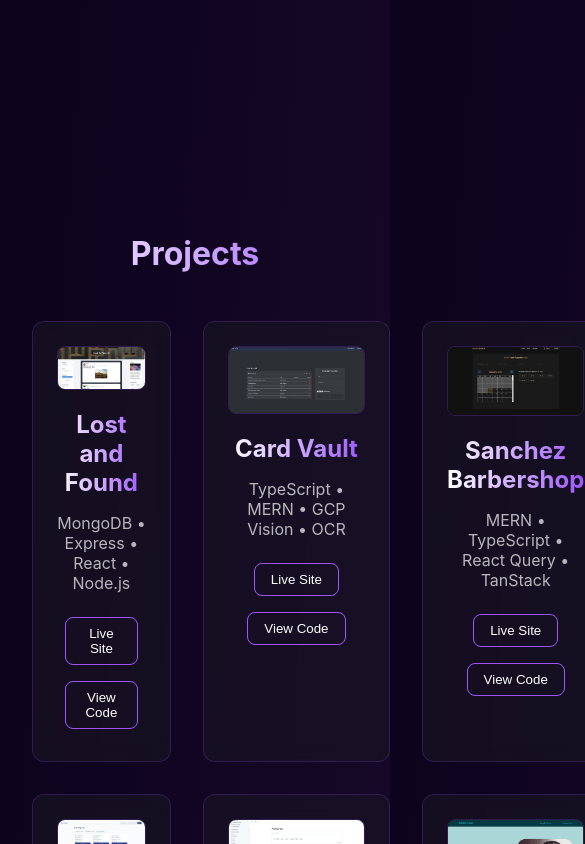
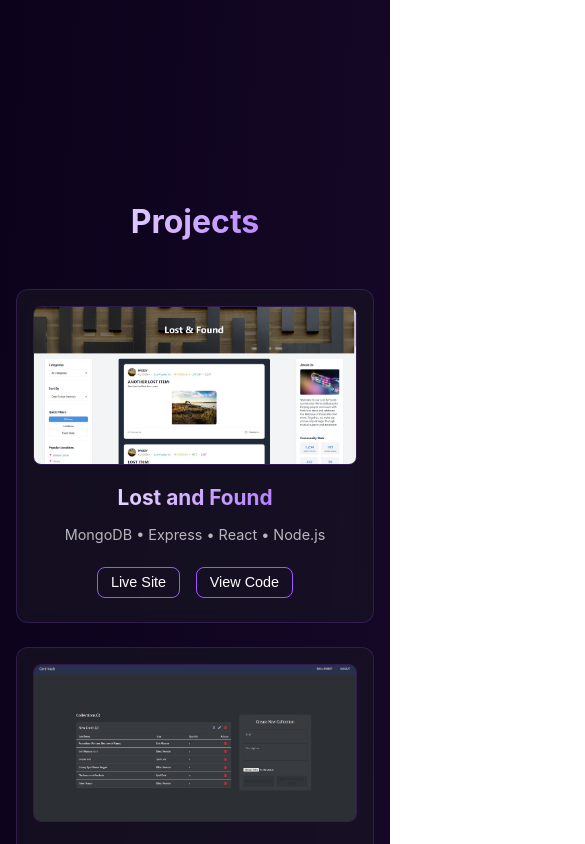
Before and after one commit to eric-capiz/portfolio, a React (Vite) app: page / in a window 390 px wide. Shown: the part 1460-2304 px from the top of the page, 585 px wide, since content can reach past the window. Built offline with nearby package versions, Linux system fonts and the light colour scheme.

Commit message:
styling updates to project cards

```diff
--- a/src/components/Projects.jsx
+++ b/src/components/Projects.jsx
@@ -98,7 +98,7 @@ ProjectCard.propTypes = {
     name: PropTypes.string.isRequired,
     mainImage: PropTypes.string.isRequired,
     techStack: PropTypes.arrayOf(PropTypes.string).isRequired,
-    codeLink: PropTypes.string.isRequired,
+    codeLink: PropTypes.string,
     liveLink: PropTypes.string.isRequired,
   }).isRequired,
   isMobile: PropTypes.bool.isRequired,
--- a/src/styles/components/_projects.scss
+++ b/src/styles/components/_projects.scss
@@ -23,6 +23,15 @@
       display: grid;
       grid-template-columns: repeat(3, 1fr);
       gap: 2rem;
+
+      @media (max-width: 1024px) {
+        grid-template-columns: repeat(2, 1fr);
+      }
+
+      @media (max-width: 768px) {
+        grid-template-columns: 1fr;
+        gap: 1.5rem;
+      }
     }
 
     .project-card {
@@ -78,6 +87,32 @@
         border-color: #9d55ff;
         box-shadow: 0 8px 16px rgba(157, 85, 255, 0.2);
       }
+
+      @media (max-width: 768px) {
+        padding: 1rem;
+
+        img {
+          max-height: 200px;
+          object-fit: cover;
+        }
+
+        h3 {
+          font-size: 1.3rem;
+        }
+
+        p {
+          font-size: 0.9rem;
+        }
+
+        button {
+          padding: 0.4rem 0.8rem;
+          font-size: 0.9rem;
+        }
+      }
     }
   }
+
+  @media (max-width: 768px) {
+    padding: 4rem 1rem;
+  }
 }
```
